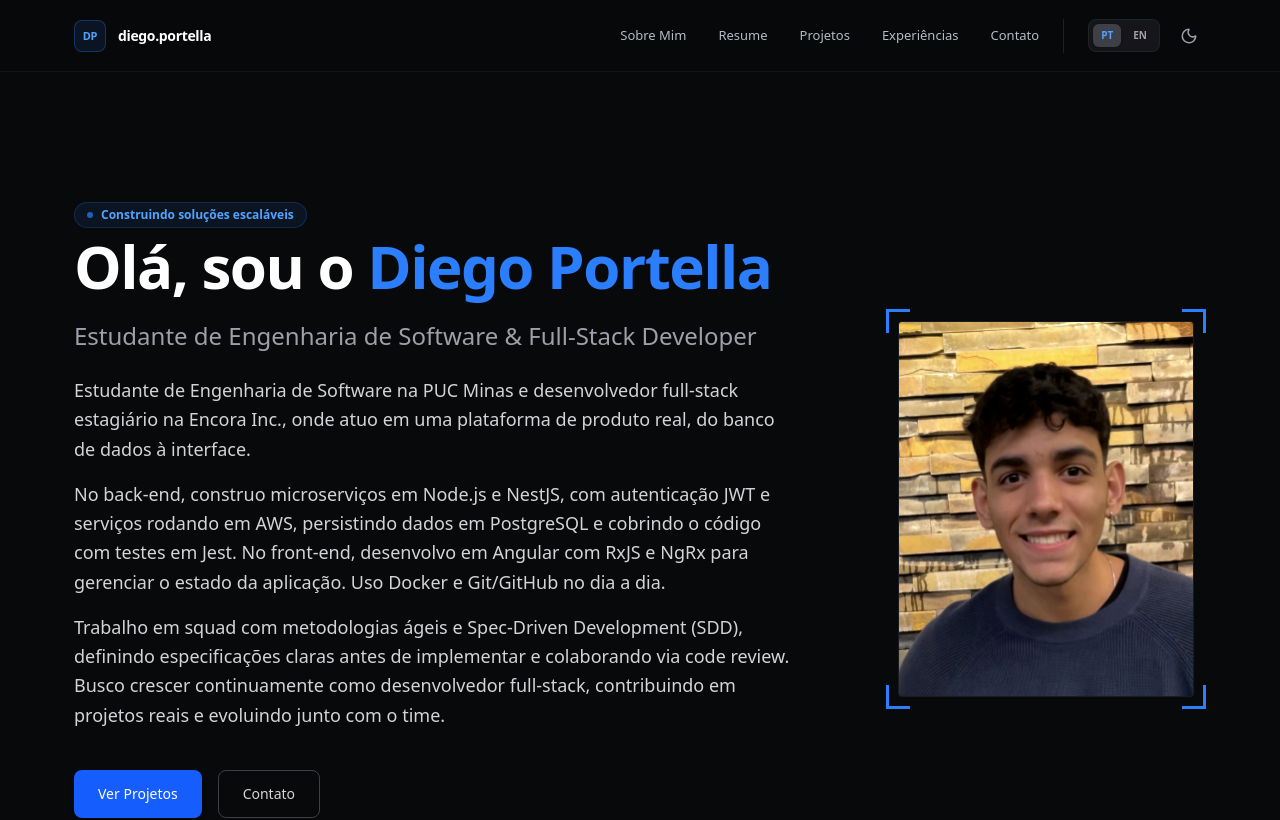
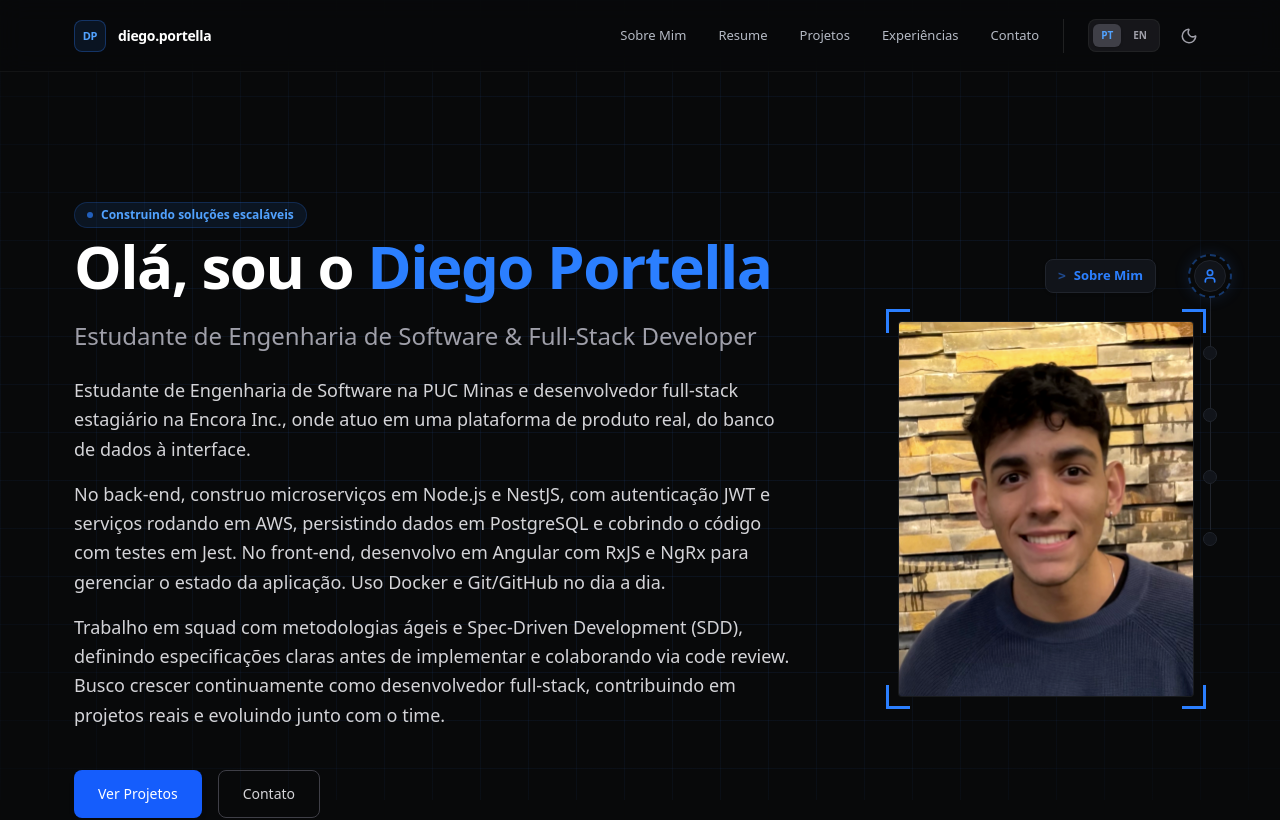
Before and after one commit to diegovitorportella/portifolio-profissional-dportella, a Next.js app: page / in a window 1280 px wide. Shown: the top 820 px of the page. Built offline with nearby package versions, Linux system fonts and the light colour scheme.

Commit message:
feat: adiciona icones dinamicos para cada secao na side nav

```diff
--- a/app/layout.tsx
+++ b/app/layout.tsx
@@ -16,7 +16,11 @@ export default function RootLayout({
 }) {
   return (
     <html lang="pt-BR" className="scroll-smooth" suppressHydrationWarning>
-      <body className="antialiased bg-zinc-50 dark:bg-[#08090a] text-zinc-900 dark:text-zinc-50 min-h-screen flex flex-col transition-colors duration-300">
+      <body className="antialiased bg-zinc-50 dark:bg-[#08090a] text-zinc-900 dark:text-zinc-50 min-h-screen flex flex-col transition-colors duration-300 relative">
+
+        {/* Fundo Quadriculado com classes atualizadas para o Tailwind v4 */}
+        <div className="fixed inset-0 z-[-1] pointer-events-none bg-[linear-gradient(to_right,#3b82f615_1px,transparent_1px),linear-gradient(to_bottom,#3b82f615_1px,transparent_1px)] bg-size-[3rem_3rem] mask-[radial-gradient(ellipse_80%_80%_at_50%_50%,#000_40%,transparent_100%)]" />
+
         <ThemeProvider attribute="class" defaultTheme="dark" enableSystem>
           <LanguageProvider>
             <Navbar />
--- a/app/page.tsx
+++ b/app/page.tsx
@@ -4,10 +4,15 @@ import { Experience } from "@/components/sections/Experience";
 import { Projects } from "@/components/sections/Projects";
 import { Contact } from "@/components/sections/Contact";
 import { Footer } from "@/components/layout/Footer";
+import { SideNav } from "@/components/layout/SideNav";
 
 export default function Home() {
   return (
-    <main className="flex-1 flex flex-col relative w-full pt-18">
+    <main className="flex-1 flex flex-col relative w-full pt-18 overflow-hidden">
+
+      {/* Barra lateral de navegação (Visível apenas em telas grandes) */}
+      <SideNav />
+
       <div className="container mx-auto px-6 max-w-295">
 
         <section id="sobre" className="py-24 md:py-32">
--- /dev/null
+++ b/components/layout/SideNav.tsx
@@ -0,0 +1,88 @@
+"use client";
+
+import { useState, useEffect } from "react";
+import { useLanguage } from "@/contexts/LanguageContext";
+import Link from "next/link";
+// 1. Importando todos os ícones necessários
+import { User, FileText, Code2, Briefcase, Mail } from "lucide-react";
+
+// 2. Adicionando o ícone correspondente a cada seção no array
+const sections = [
+  { id: "sobre", label: { pt: "Sobre Mim", en: "About Me" }, icon: User },
+  { id: "resume", label: { pt: "Resume", en: "Resume" }, icon: FileText },
+  { id: "projetos", label: { pt: "Projetos", en: "Projects" }, icon: Code2 },
+  { id: "experiencias", label: { pt: "Experiências", en: "Experience" }, icon: Briefcase },
+  { id: "contato", label: { pt: "Contato", en: "Contact" }, icon: Mail },
+];
+
+export function SideNav() {
+  const { lang } = useLanguage();
+  const [activeSection, setActiveSection] = useState("sobre");
+
+  // Hook para detectar em qual seção o usuário está rolando a página
+  useEffect(() => {
+    const observer = new IntersectionObserver(
+      (entries) => {
+        const visibleEntries = entries.filter((entry) => entry.isIntersecting);
+        if (visibleEntries.length > 0) {
+          // Pega a primeira seção visível para marcar como ativa
+          setActiveSection(visibleEntries[0].target.id);
+        }
+      },
+      {
+        // Aciona quando a seção atinge o meio da tela
+        rootMargin: "-25% 0px -60% 0px"
+      }
+    );
+
+    sections.forEach(({ id }) => {
+      const element = document.getElementById(id);
+      if (element) observer.observe(element);
+    });
+
+    return () => observer.disconnect();
+  }, []);
+
+  return (
+    <div className="hidden xl:flex fixed right-10 top-1/2 -translate-y-1/2 z-40 flex-col items-center">
+
+      {/* Linha vertical de conexão */}
+      <div className="absolute top-6 bottom-6 w-px bg-zinc-200 dark:bg-[#20242c] -z-10" />
+
+      <div className="flex flex-col gap-8">
+        {sections.map(({ id, label, icon: Icon }) => {
+          const isActive = activeSection === id;
+
+          return (
+            <Link
+              key={id}
+              href={`#${id}`}
+              className="relative group flex items-center justify-center p-2"
+              aria-label={label[lang]}
+            >
+              {/* Tooltip sem animação, com mudança estática */}
+              <div className={`absolute right-full mr-6 px-3 py-1.5 rounded-lg bg-white dark:bg-[#11141a] border border-zinc-200 dark:border-[#20242c] text-[13px] font-semibold text-blue-600 dark:text-blue-500 whitespace-nowrap shadow-sm pointer-events-none
+                ${isActive ? 'opacity-100' : 'opacity-0 group-hover:opacity-100'}`}
+              >
+                <span className="text-blue-500/50 mr-2 font-mono font-bold">&gt;</span>
+                {label[lang]}
+              </div>
+
+              {/* Ponto / Ícone Ativo Dinâmico */}
+              {isActive ? (
+                <div className="relative flex items-center justify-center w-11 h-11 rounded-full border-2 border-dashed border-blue-500/40 bg-zinc-50 dark:bg-[#08090a] shadow-[0_0_15px_rgba(59,130,246,0.15)]">
+                  <div className="w-8 h-8 rounded-full bg-blue-50 dark:bg-[#11141a] border border-blue-100 dark:border-[#20242c] flex items-center justify-center text-blue-600 dark:text-blue-500">
+                    {/* Renderiza o ícone específico da seção */}
+                    <Icon size={16} strokeWidth={2.5} />
+                  </div>
+                </div>
+              ) : (
+                <div className="w-3.5 h-3.5 rounded-full bg-zinc-200 dark:bg-[#11141a] border border-zinc-300 dark:border-[#20242c] group-hover:border-blue-500/50 group-hover:bg-blue-50 dark:group-hover:bg-[#1a1d24]" />
+              )}
+            </Link>
+          );
+        })}
+      </div>
+    </div>
+  );
+}
```
